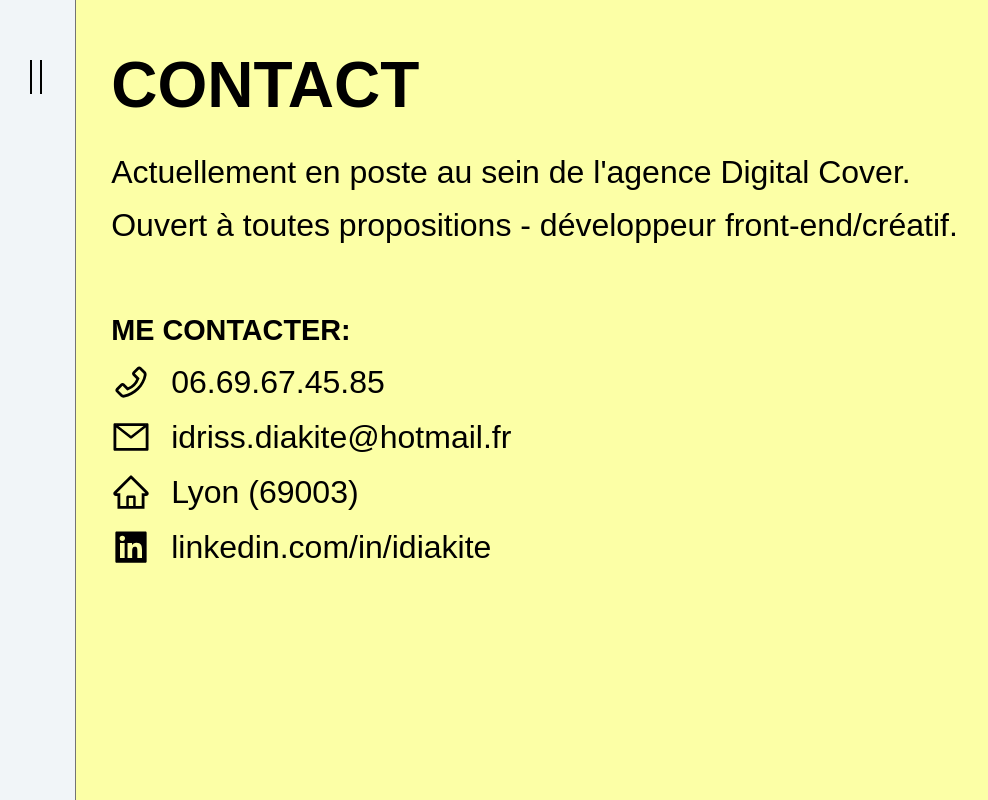
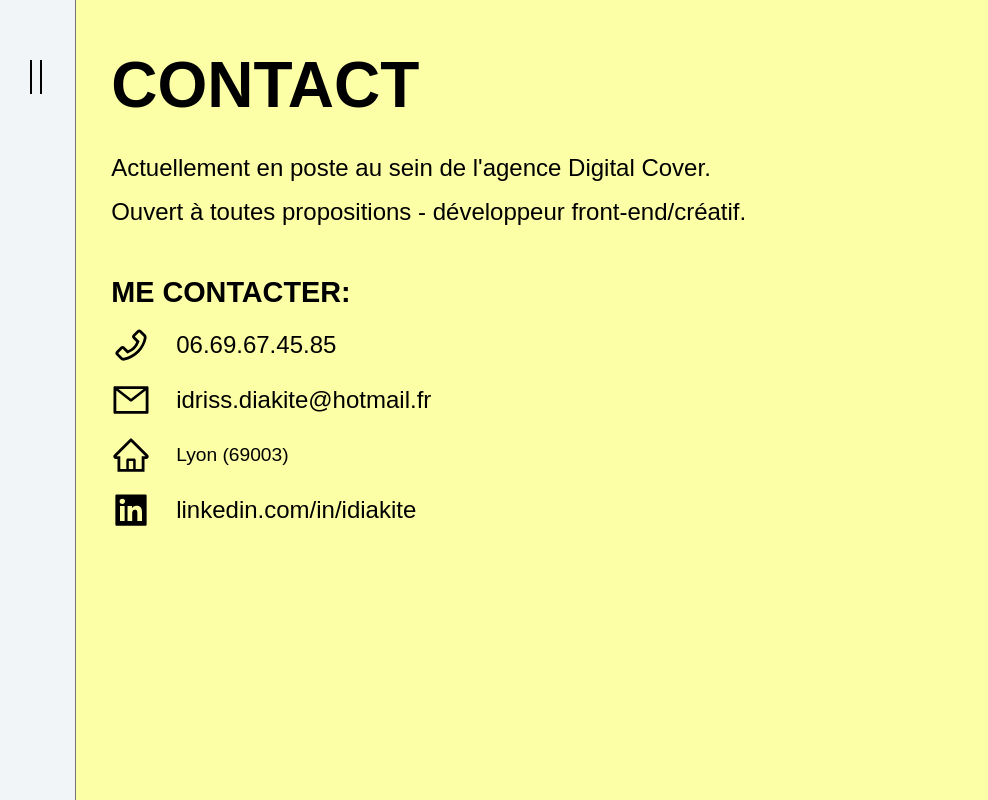
Before and after one commit to idrissdiakite/portfolio-react, a React (Create React App) app: page /contact in a window 1280 px wide. Shown: the whole page, without its empty margins (0-988 px from the left). Built offline with nearby package versions, Linux system fonts and the light colour scheme; a web font is replaced by a local one.

Commit message:
🔥 [CONTACT] Clean code

```diff
--- a/src/components/Contact/details.js
+++ b/src/components/Contact/details.js
@@ -10,21 +10,21 @@ import {
 
 const contactDetails = [
   {
-    icon: <AiOutlinePhone className="icon" />,
+    icon: <AiOutlinePhone />,
     link: <a href="tel:0669674585">06.69.67.45.85</a>,
   },
   {
-    icon: <AiOutlineMail className="icon" />,
+    icon: <AiOutlineMail />,
     link: (
       <a href="mailto:idriss.diakite@hotmail.fr">idriss.diakite@hotmail.fr</a>
     ),
   },
   {
-    icon: <AiOutlineHome className="icon" />,
+    icon: <AiOutlineHome />,
     link: <span>Lyon (69003)</span>,
   },
   {
-    icon: <AiFillLinkedin className="icon" />,
+    icon: <AiFillLinkedin />,
     link: (
       <a
         href="https://www.linkedin.com/in/idiakite"
@@ -53,32 +53,16 @@ const Details = () => {
   return (
     <>
       <motion.div
-        className="header"
-        initial="initial"
-        animate="in"
-        variants={variants}
-        transition={header}
-      >
-        <p>
-          Actuellement en poste au sein de l'agence Digital Cover.
-        </p>
-
-        <p>
-          Ouvert à toutes propositions <span>-</span> développeur front-end/créatif.
-        </p>
-      </motion.div>
-
-      <motion.div
-        className="details"
+        className="contact__details"
         initial="initial"
         animate="in"
         variants={variants}
         transition={details}
       >
         <h2>Me contacter:</h2>
-        <motion.ul variants={container} initial="hidden" animate="visible">
+        <motion.ul className="contact__links" variants={container} initial="hidden" animate="visible">
           {contactDetails.map((detail, index) => (
-            <motion.li key={index} variants={item}>
+            <motion.li className="contact__link" key={index} variants={item}>
               {detail.icon}
               {detail.link}
             </motion.li>
@@ -91,21 +75,9 @@ const Details = () => {
 
 // Motion
 const variants = {
-  initial: {
-    opacity: 0,
-    scale: 1,
-  },
-  in: {
-    opacity: 1,
-    x: 0,
-  },
-};
-
-const header = {
-  type: "tween",
-  ease: "anticipate",
-  duration: 3,
-};
+  initial: { opacity: 0 },
+  in: { opacity: 1 }
+}
 
 const details = {
   type: "tween",
--- a/src/components/Contact/index.js
+++ b/src/components/Contact/index.js
@@ -1,5 +1,5 @@
 import React from "react";
-// import { motion } from "framer-motion";
+import { motion } from "framer-motion";
 import Details from "./details";
 import "./style.scss";
 
@@ -7,6 +7,15 @@ const Contact = () => {
   return (
     <>
       <h1 className="contact__title">Contact</h1>
+      <motion.div
+        className="contact__suptitle"
+        initial={{ opacity: 0 }}
+        animate={{ opacity: 1 }}
+        transition={{ type: "tween", ease: "anticipate", duration: 3 }}
+      >
+        <p>Actuellement en poste au sein de l'agence Digital Cover.</p>
+        <p>Ouvert à toutes propositions - développeur front-end/créatif.</p>
+      </motion.div>
       <Details />
     </>
   )
--- a/src/components/Contact/style.scss
+++ b/src/components/Contact/style.scss
@@ -2,126 +2,43 @@
 
 .contact {
   background-color: $bg-4;
-}
 
-.contact .header {
-  margin-top: 1rem;
+  p,
+  a {
+    font-size: 1.5rem;
 
-  p:first-child {
-    margin-bottom: 1rem;
+    @media screen and (min-width: 1024px) { font-size: 1.5rem; }
   }
 
-  span {
-    display: none;
+  &__suptitle {
+    margin-top: 1rem;
+
+    p:first-child {
+      margin-bottom: 1rem;
+    }
   }
-}
 
-.contact {
-  p,
-  a,
-  span {
-    font-size: 1.5rem;
+  &__details { margin-top: 50px; }
+
+  &__links {
+    margin-top: 1rem;
   }
-}
 
-.details {
-  margin-top: 50px;
-
-  ul li {
+  &__link {
     display: flex;
     align-items: center;
     margin-top: 15px;
 
-    .icon {
+    svg {
       font-size: 30px;
       margin-right: 20px;
+
+      @media screen and (min-width: 1024px) {
+        font-size: 40px;
+        margin-right: 25px;
+      }
     }
 
-    a {
-      color: $color-3;
-    }
-  }
-
-  ul li:hover {
-    p,
-    a,
-    span {
-      font-weight: 600;
-      color: $color-3;
-    }
+    a { color: $color-3; }
   }
 }
-
-@media screen and (min-width: 768px) {
-  .contact {
-    p,
-    a,
-    span {
-      font-size: 1.7rem;
-    }
-  }
-}
-
-@media screen and (min-width: 1024px) {
-  .contact .header {
-    p:first-child {
-      text-align: left;
-    }
-
-    span {
-      display: contents;
-    }
-  }
-
-  .contact {
-    p,
-    a,
-    span {
-      font-size: 2rem;
-    }
-  }
-
-  .details {
-    margin-top: 70px;
-
-    ul li .icon {
-      font-size: 40px;
-      margin-right: 20px;
-    }
-  }
-}
-
-@media screen and (min-width: 1024px) {
-  .contact .header p {
-    margin-bottom: 20px;
-  }
-}
-
-@media screen and (min-width: 1680px) {
-  .contact {
-    p,
-    a,
-    span {
-      font-size: 2.5rem;
-    }
-  }
-
-  .contact .header p {
-    margin-bottom: 30px;
-  }
-
-  .details {
-    h2 {
-      margin-bottom: 30px;
-    }
-
-    ul li {
-      margin-bottom: 30px;
-    }
-
-    ul li .icon {
-      font-size: 50px;
-      margin-right: 30px;
-    }
-  }
-}
```
